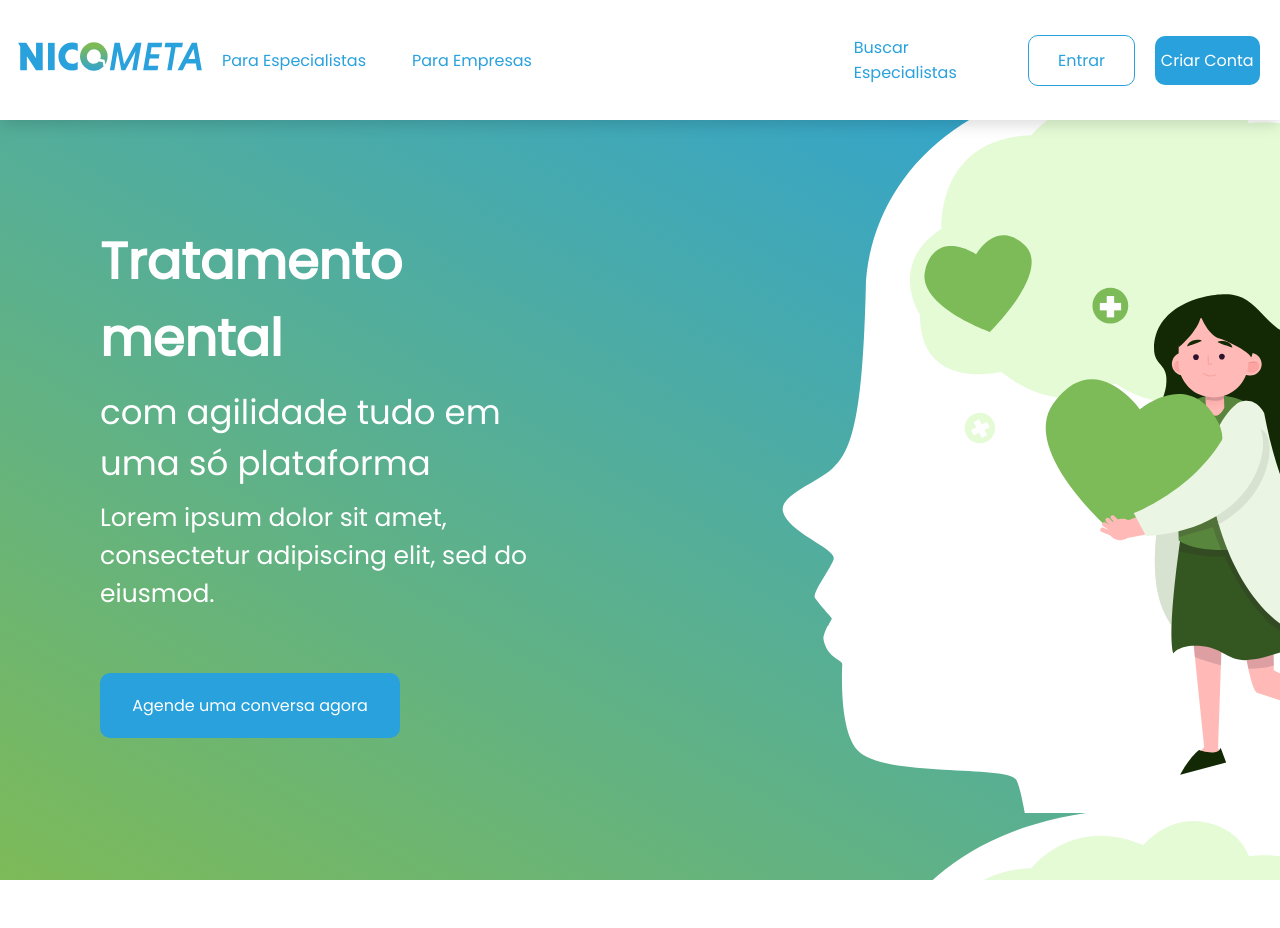
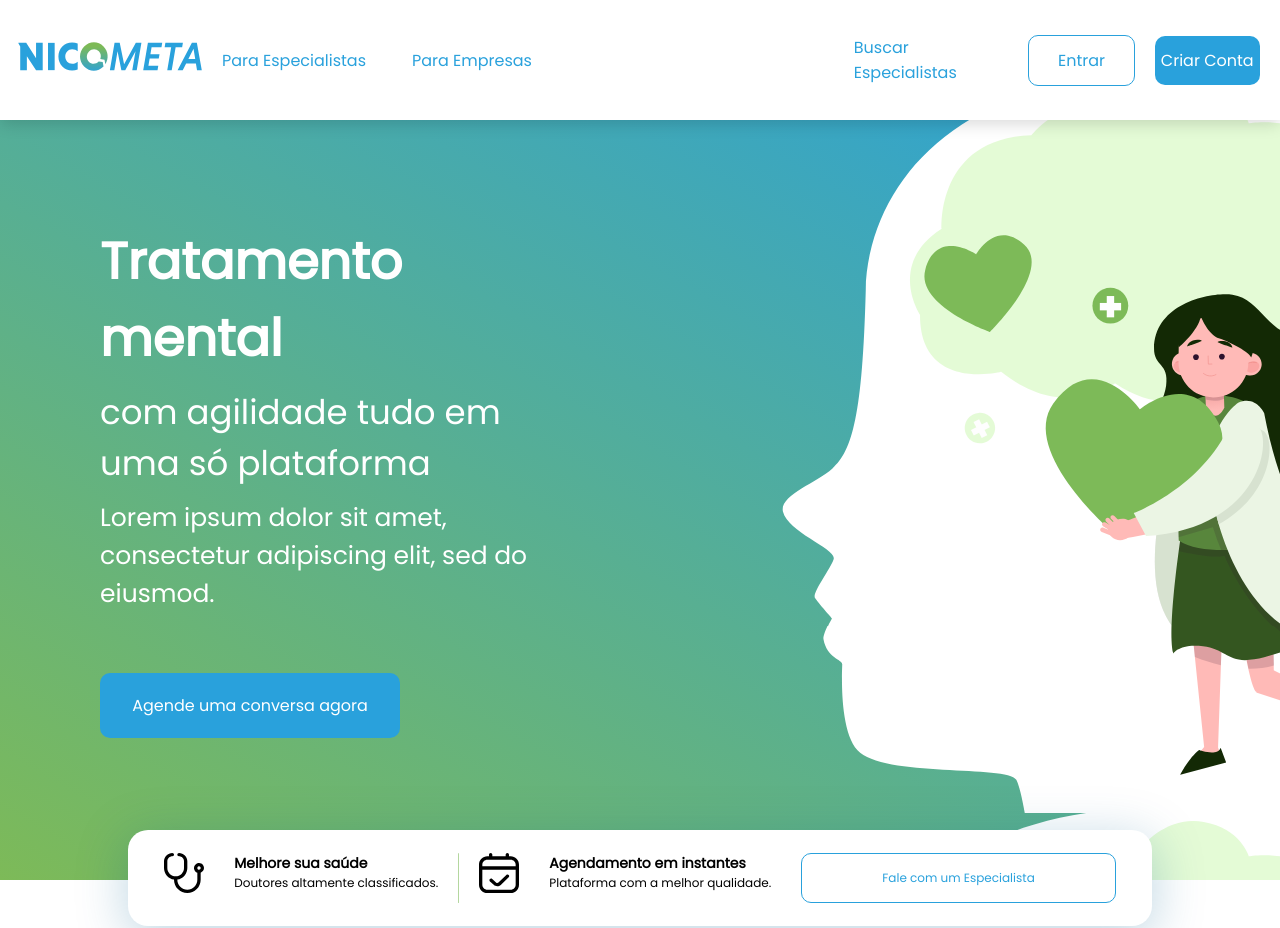
Before and after one commit to metamathstudios/sanoplace, a Next.js app: page / in a window 1280 px wide. Shown: the top 928 px of the page. Built offline with nearby package versions, Linux system fonts and the light colour scheme.

Commit message:
feat: add ctas to hero section and improve mobile menu resonsive

```diff
--- a/components/Landing/Apresentation1/styles.module.scss
+++ b/components/Landing/Apresentation1/styles.module.scss
@@ -2,7 +2,6 @@
   display: flex;
   justify-content: center;
   width: 100%;
-  height: 90vh;
   font-family: Poppins, sans-serif;
 
   @media screen and (max-width: 1000px) {
--- a/components/Landing/Header/styles.module.scss
+++ b/components/Landing/Header/styles.module.scss
@@ -51,7 +51,6 @@
         width: 100%;
         display: flex;
         justify-content: center;
-        margin-top: 40px;
 
         .menuOptionsContainer {
           width: 100%;
@@ -63,46 +62,44 @@
             cursor: pointer;
             margin-top: 20px;
             color: var(--blue);
-            font-size: 35px;
+            font-size: 20px;
           }
 
           .business {
             cursor: pointer;
-            margin-top: 50px;
+            margin-top: 20px;
             color: var(--blue);
-            font-size: 35px;
+            font-size: 20px;
           }
 
           .searchSpecialists {
             cursor: pointer;
-            margin-top: 50px;
+            margin-top: 20px;
             color: var(--blue);
-            font-size: 35px;
+            font-size: 20px;
           }
 
           .menuLoginButton {
             cursor: pointer;
             text-align: center;
-            margin-top: 60px;
-            width: 85%;
-            margin: 60px 50px 0px 50px;
+            width: 80%;
+            margin: 30px 30px 0px 30px;
             border: 1px solid var(--blue);
             border-radius: 10px;
-            padding: 30px 0px 30px 0px;
-            font-size: 20px;
+            padding: 20px 0px 20px 0px;
+            font-size: 17px;
             color: var(--blue);
           }
 
           .signUpButton {
             cursor: pointer;
             text-align: center;
-            margin-top: 60px;
-            width: 85%;
-            margin: 60px 50px 0px 50px;
+            width: 80%;
+            margin: 30px 30px 0px 30px;
             background-color: var(--blue);
             border-radius: 10px;
-            padding: 30px 0px 30px 0px;
-            font-size: 20px;
+            padding: 20px 0px 20px 0px;
+            font-size: 17px;
             color: var(--white);
           }
 
@@ -110,7 +107,7 @@
             display: flex;
             justify-content: center;
             margin-top: 40px;
-            font-size: 20px;
+            font-size: 17px;
             color: var(--blue);
 
             .politics {
@@ -126,7 +123,7 @@
           .menuFooter {
             margin-top: 30px;
             color: var(--blue);
-            font-size: 20px;
+            font-size: 17px;
           }
         }
       }
--- a/components/Landing/Stats/index.tsx
+++ b/components/Landing/Stats/index.tsx
@@ -1,7 +1,11 @@
 import { useState } from 'react'
+import Image from 'next/image';
+import CountUp from 'react-countup';
+
 import styles from './styles.module.scss'
 
-import CountUp from 'react-countup';
+import diagnostic from './assets/diagnostic.svg'
+import calendar from './assets/calendar.svg'
 
 const Stats = () => {
   const [valueTotal] = useState(80)
@@ -10,6 +14,43 @@ const Stats = () => {
   const [value4Total] = useState(700)
 
   return (
+    <>
+    <div className={styles.afterDivContainer}>
+      <div className={styles.afterDiv}>
+        <div className={styles.centerColumn}>
+          <div className={styles.firstRow}>
+            <div className={styles.diagnosticImage}>
+              <Image src={diagnostic} alt='Melhore sua Saúde' />
+            </div>
+            <div className={styles.columnContainer}>
+              <div className={styles.title}>
+                Melhore sua saúde
+              </div>
+              <div className={styles.subtitle}>
+                Doutores altamente classificados.
+              </div>
+            </div>
+            <div className={styles.line} />
+            <div className={styles.firstRow}>
+              <div className={styles.diagnosticImage}>
+                <Image src={calendar} alt='Melhore sua Saúde' />
+              </div>
+              <div className={styles.columnContainer}>
+                <div className={styles.title}>
+                  Agendamento em instantes
+                </div>
+                <div className={styles.subtitle}>
+                  Plataforma com a melhor qualidade.
+                </div>
+              </div>
+            </div>
+            <div className={styles.button}>
+              Fale com um Especialista
+            </div>
+          </div>
+        </div>
+      </div>
+    </div>
     <div className={styles.container}>
       <div className={styles.lineContainer}>
         <div className={styles.line} />
@@ -63,6 +104,7 @@ const Stats = () => {
         </div>
       </div>
     </div>
+    </>
   )
 }
 
--- a/components/Landing/Stats/styles.module.scss
+++ b/components/Landing/Stats/styles.module.scss
@@ -1,3 +1,103 @@
+.afterDivContainer {
+    display: flex;
+    justify-content: center;
+
+  .afterDiv {
+    display: flex;
+    justify-content: center;
+    width: 80%;
+    height: 12vh;
+    background-color: white;
+    box-shadow: 0px 10px 50px 2px rgba(0, 96, 143, 0.25);
+    border-radius: 20px;
+    margin-top: -50px;
+    font-family: Poppins, sans-serif;
+
+    @media screen and (max-width: 1220px) {
+      width: 100%;
+      height: auto;
+      margin-bottom: 30px;
+
+    }
+
+    .centerColumn {
+      display: flex;
+      flex-direction: column;
+      justify-content: center;
+
+      .firstRow {
+        display: flex;
+
+        @media screen and (max-width: 1220px) {
+          justify-content: center;
+          margin-top: 30px;
+          margin-bottom: 30px;
+        }
+
+        .diagnosticImage {
+          margin-right: 30px;
+        }
+
+        .columnContainer {
+          display: flex;
+          flex-direction: column;
+
+          .title {
+            font-weight: bold;
+            font-size: 14px;
+          }
+
+          .subtitle {
+            font-size: 12px;
+
+            @media screen and (max-width: 1220px) {
+              margin-bottom: 30px;
+            }
+          }
+        }
+        .line {
+          width: 1px;
+          margin-left: 20px;
+          margin-right: 20px;
+          border-radius: 50px;
+          height: 50px;
+          background-color: #7dba5893;
+
+          @media screen and (max-width: 1220px) {
+            display: none;
+          }
+        }
+
+        .button {
+          cursor: pointer;
+          display: flex;
+          flex-direction: column;
+          justify-content: center;
+          padding: 0px 80px 0px 80px;
+          margin-left: 30px;
+          border: 1px solid var(--blue);
+          border-radius: 10px;
+          font-size: 12px;
+          color: var(--blue);
+          text-align: center;
+
+          @media screen and (max-width: 1220px) {
+            padding: 20px 80px 20px 80px;
+            font-size: 14px;
+          }
+        }
+        .button:hover {
+          background-color: var(--blue);
+          color: white;
+        }
+
+        @media screen and (max-width: 1220px) {
+          flex-wrap: wrap;
+        }
+      }
+    }
+  }
+}
 .container {
   width: 100%;
   height: 90vh;
```
Also changed, not shown: components/Landing/Hero/index.tsx (+0 -15 lines), components/Landing/Stats/assets/calendar.svg (added), components/Landing/Stats/assets/diagnostic.svg.
